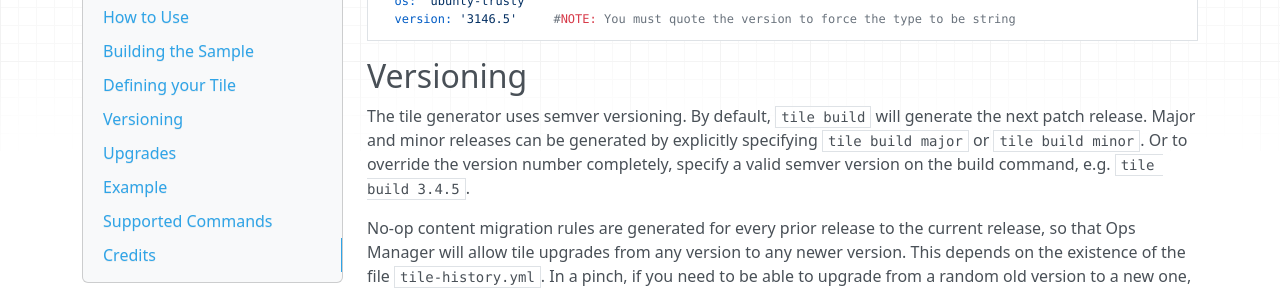
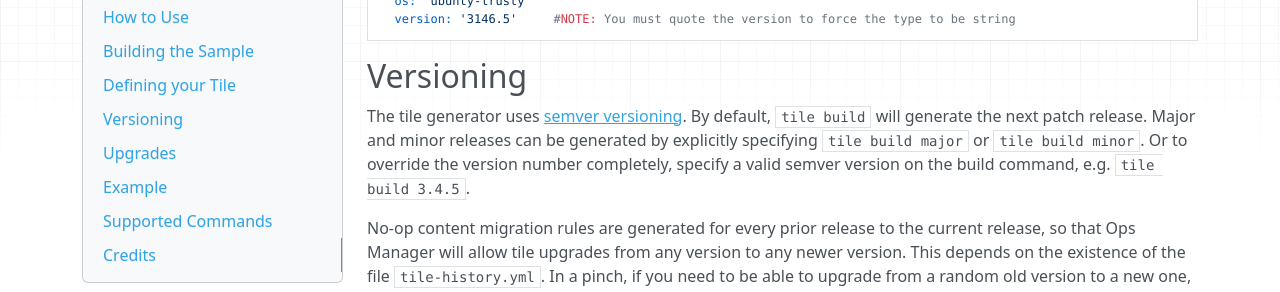
Before and after one commit to vmware-archive/isv-portal, an MkDocs documentation site: the page built from docs/tile-generator.md, in a window 1280 px wide and 900 px high, scrolled down 9243 px. Shown: the part 155-447 px from the top of the window. Built offline with MkDocs 1.6.1, drawn with Linux system fonts in a browser that asks for light colours; nearby versions of some CDN libraries; old or Windows-style settings are respelled for this version of MkDocs; part of the change alters nothing that is shown.

```diff
--- a/docs/tile-generator.md
+++ b/docs/tile-generator.md
@@ -490,7 +490,7 @@ stemcell_criteria:
 
 ## Versioning
 
-The tile generator uses semver versioning. By default, `tile build` will
+The tile generator uses [semver versioning](http://semver.org/). By default, `tile build` will
 generate the next patch release. Major and minor releases can be generated
 by explicitly specifying `tile build major` or `tile build minor`. Or to
 override the version number completely, specify a valid semver version on
```
